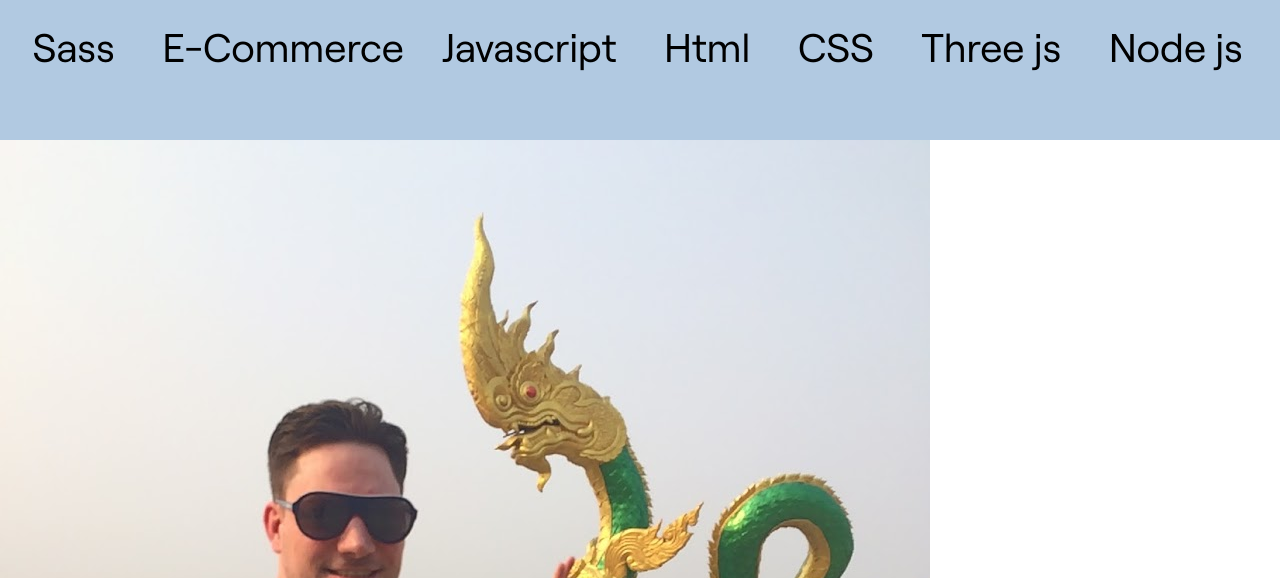
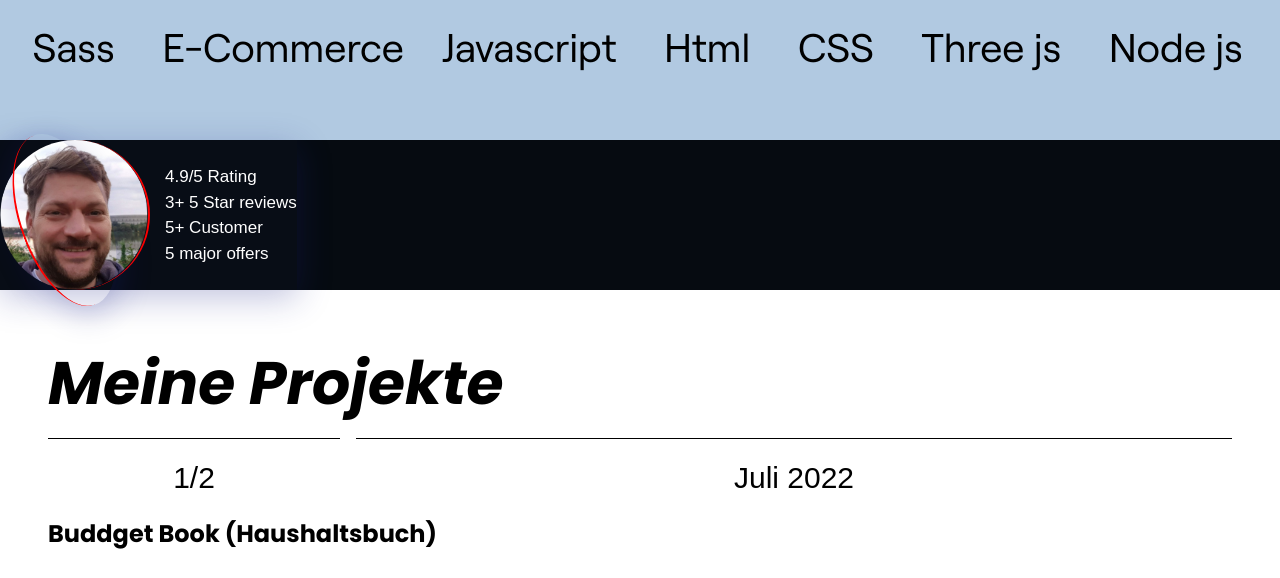
Before and after one commit to Techniquebeats/Portfolio, a website built with Parcel: page src/index.html in a window 1280 px wide. Shown: the part 960-1538 px from the top of the page. Built offline with nearby package versions, Linux system fonts and the light colour scheme; a web font is replaced by a local one.

Commit message:
add reviews img and style it

```diff
--- a/src/assets/js/config.js
+++ b/src/assets/js/config.js
@@ -4,3 +4,4 @@ import "../styles/landing.scss";
 import "../styles/coolLinks.scss";
 import "../styles/skills.scss";
 import "../styles/projects.scss";
+import "../styles/reviews.scss";
--- a/src/assets/styles/base.scss
+++ b/src/assets/styles/base.scss
@@ -68,6 +68,9 @@ $green-color:rgb(11, 206, 11);
 // $orange-color: #f44336;
 $orange-color: #D9B47D;
 $blue-color: #B1C9E1;
+$dark-blue-color: #060b11;
+$box-shaddow-blue1: rgba(31, 38, 135, 0.27);
+$box-shaddow-blue2: rgba(31, 38, 135, 0.67);
 
 /*---- Predifined Classes-----------------*/
 .sction{
--- /dev/null
+++ b/src/assets/styles/reviews.scss
@@ -0,0 +1,55 @@
+@import "./base.scss";
+.reviews{
+    position: relative;
+    background: $dark-blue-color;
+    color: white;
+    &__header{
+        display: flex;
+        align-items: center;
+        gap: 1rem;
+        .instructor{
+            position: relative;
+            background: #28316013;
+            box-shadow: 0 8px 32px 0 $box-shaddow-blue1;
+            &__curve {
+                position: absolute;
+                top: -10px;
+                left: 20px;
+                width: 30%;
+                height: 120%;
+                border-left: 2px solid $red-color;
+                border-radius: 50%;
+                transform: rotate(-20deg);
+                box-shadow: 0 8px 32px 0 $box-shaddow-blue1;
+            }
+            &__infos {
+                display: flex;
+                align-items: center;
+                gap: 15px;
+                font-size: 17px;
+                font-family: sans-serif;
+            }
+            & img {
+                width: 150px;
+                height: 150px;
+                border-radius: 50%;
+                border-right: 2px solid $red-color;
+            }
+            &_col{
+                display: flex;
+                flex-direction: column;
+                gap: 5px;
+            }
+            &__info{
+                display: flex;
+                align-items: center;
+                gap: 10px;
+                & img {
+                    width: 20px;
+                    height: 20px;
+                }
+            }
+        }
+    }
+
+}
--- a/src/index.html
+++ b/src/index.html
@@ -150,25 +150,25 @@
           Sass &nbsp;&nbsp;&nbsp; E-Commerce &nbsp;&nbsp;&nbsp;
       </div>
     </section>
-    <!--Blog-->
+    <!--Reviews-->
     <div class="reviews">
       <div class="reviews__header">
         <div class="instructor">
           <div class="instructor__curve"></div>
           <div class="instructor__infos">
-            <img src="assets/images/projects/049-min.JPG" alt="Bild von Dennis Schöneberg"/>
+            <img src="assets/images/projects/Bild.png" alt="Bild von Dennis Schöneberg"/>
           <div class="instructor__col">
             <div class="instructor__info">
-              <!-- <img src="assets/icons/" alt=""> -->
+              <!-- <img src="assets/icons/" alt="" class="instructor__img"> -->
               <span>4.9/5 Rating</span>
             </div>
             <div class="instructor__info">
               <!-- <img src="assets/icons/" alt=""> -->
-              <span>100+ 5 Star reviews</span>
+              <span>3+ 5 Star reviews</span>
             </div>
             <div class="instructor__info">
               <!-- <img src="assets/icons/" alt=""> -->
-              <span>1k+ Customer</span>
+              <span>5+ Customer</span>
             </div>
             <div class="instructor__info">
               <!-- <img src="assets/icons/" alt=""> -->
```
Also changed, not shown: src/assets/images/projects/Bild.png (added), src/assets/images/projects/git12345.jpeg (added).
